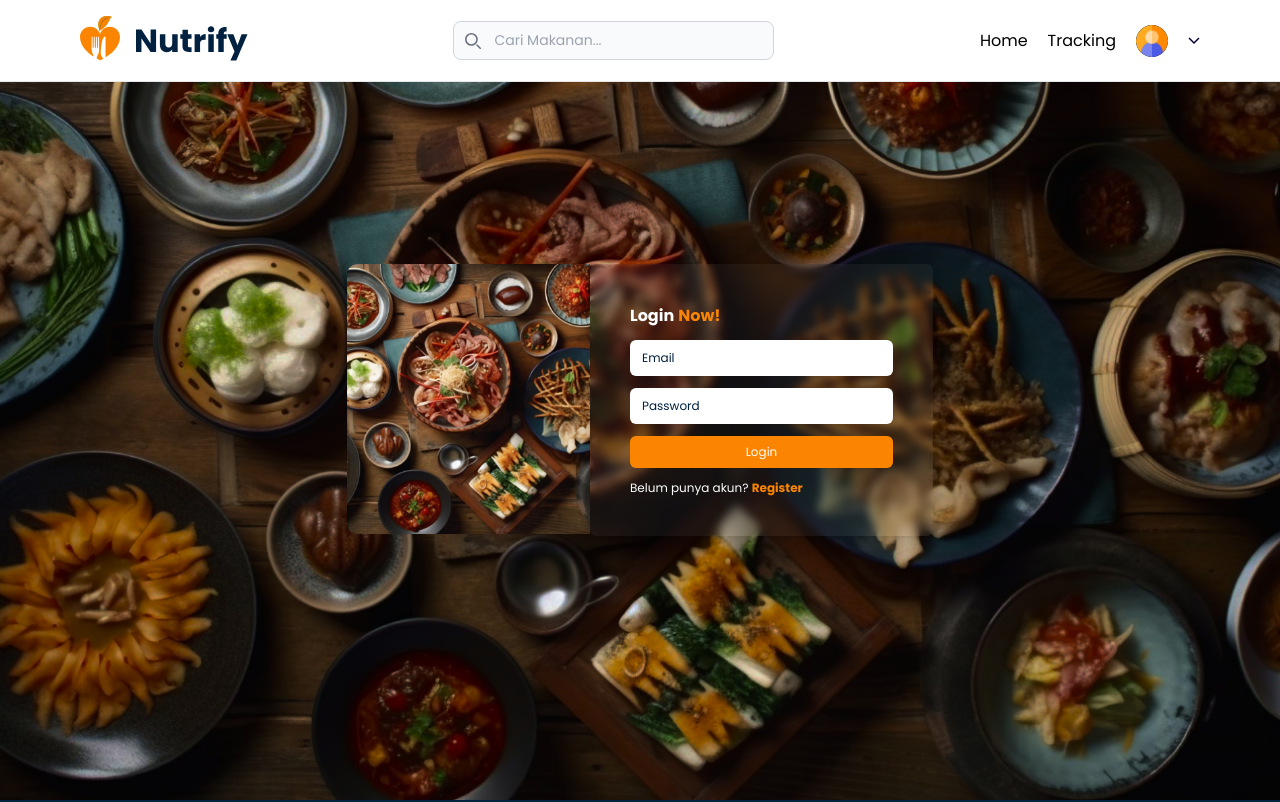
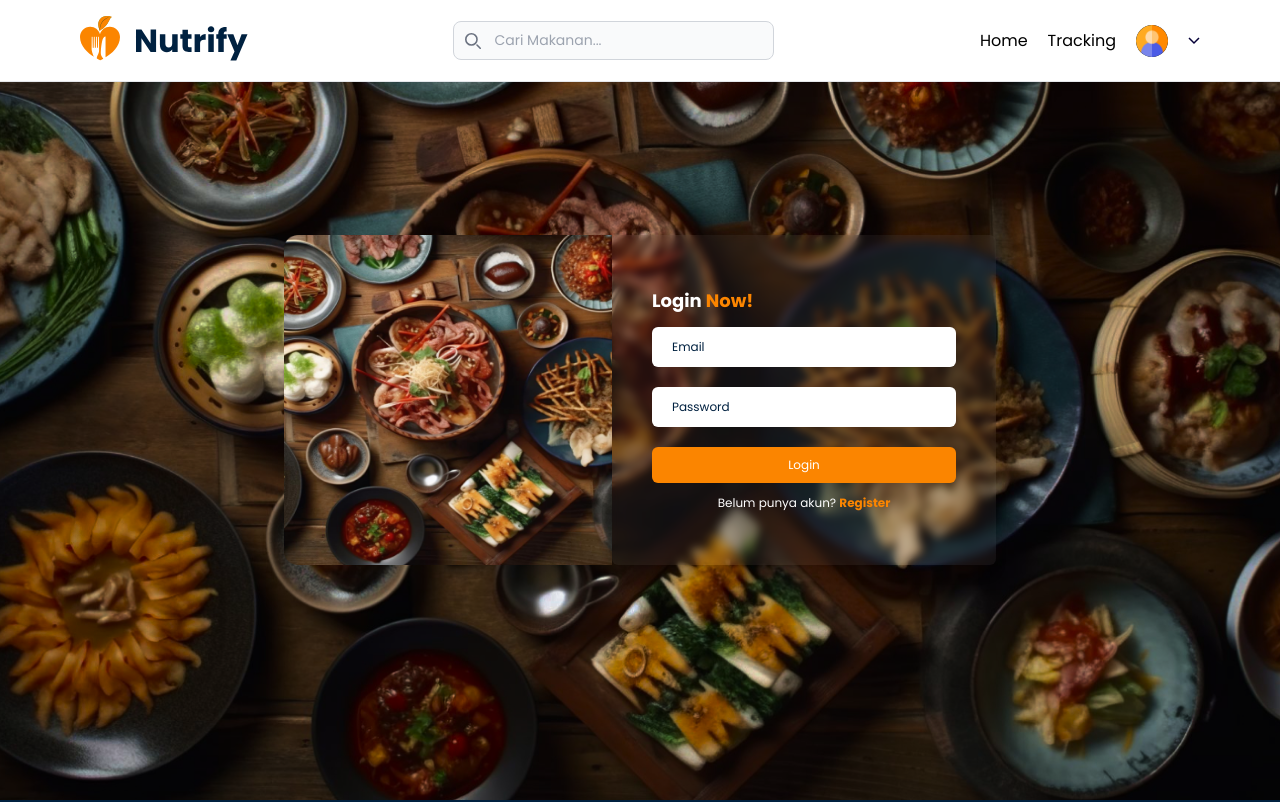
Before and after one commit to Nutrify-Dicoding/nutrify-app, a React (Vite) app: page /login in a window 1280 px wide. Shown: the top 802 px of the page. Built offline with nearby package versions, Linux system fonts and the light colour scheme.

Commit message:
change style on login page

```diff
--- a/src/pages/Login.jsx
+++ b/src/pages/Login.jsx
@@ -7,25 +7,26 @@ const Login = () => {
 			<div style={{ backgroundImage: `url(${background})` }} className="bg-cover bg-center h-screen w-full grid place-items-center">
 				<div className="">
 					<div className="flex">
-						<img src={login1} alt="background" className="w-[250px] h-[270px]" />
+						<img src={login1} alt="background" className="w-[360px] h-[330px]" />
 						<div className="container max-w-sm bg-white bg-opacity-5 backdrop-blur-sm p-10 rounded-md shadow-lg">
-							{/* <h1 className="text-3xl font-thin text-center">Form Login</h1> */}
-							<span className="text-white mr-[4px] font-bold">Login</span>
+							<h1 className='mt-3 text-lg'>
+                            <span className="text-white mr-[4px] font-bold">Login</span>
 							<span className="text-[#FB8500] font-bold">Now!</span>
+                            </h1>
 							<form action="" className="mt-1">
 								<input
 									type="text"
-									className="block w-full mt-3 rounded-md h-9 p-3 placeholder-[#002140] text-xs"
+									className="block w-full mt-3 rounded-md h-9 p-5 placeholder-[#002140] text-xs"
 									placeholder="Email"
 								/>
 								<input
 									type="password"
-									className="block w-full mt-3 rounded-md h-9 p-3 placeholder-[#002140] text-xs"
+									className="block w-full mt-5 rounded-md h-9 p-5 placeholder-[#002140] text-xs"
 									placeholder="Password"
 								/>
-								<button className="mt-3 text-xs w-full bg-[#FB8500] px-2 py-1 h-8 rounded-md text-white">Login</button>
+								<button className="mt-5 text-xs w-full bg-[#FB8500] px-2 py-1 h-9 rounded-md text-white">Login</button>
 							</form>
-							<p className="mt-3 text-xs text-white">
+							<p className="mt-3 text-xs text-white text-center">
 								Belum punya akun?{' '}
 								<a href="#" className="text-[#FB8500] font-bold">
 									Register
```
